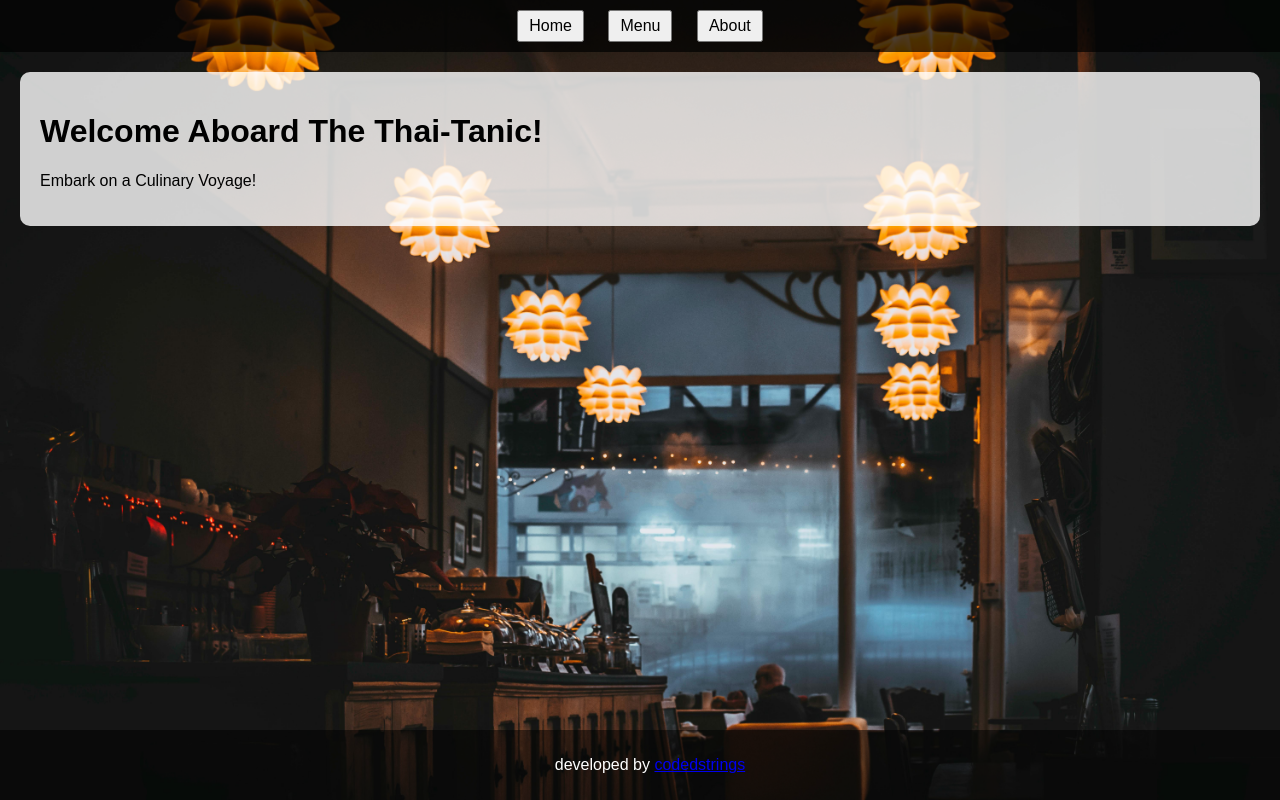
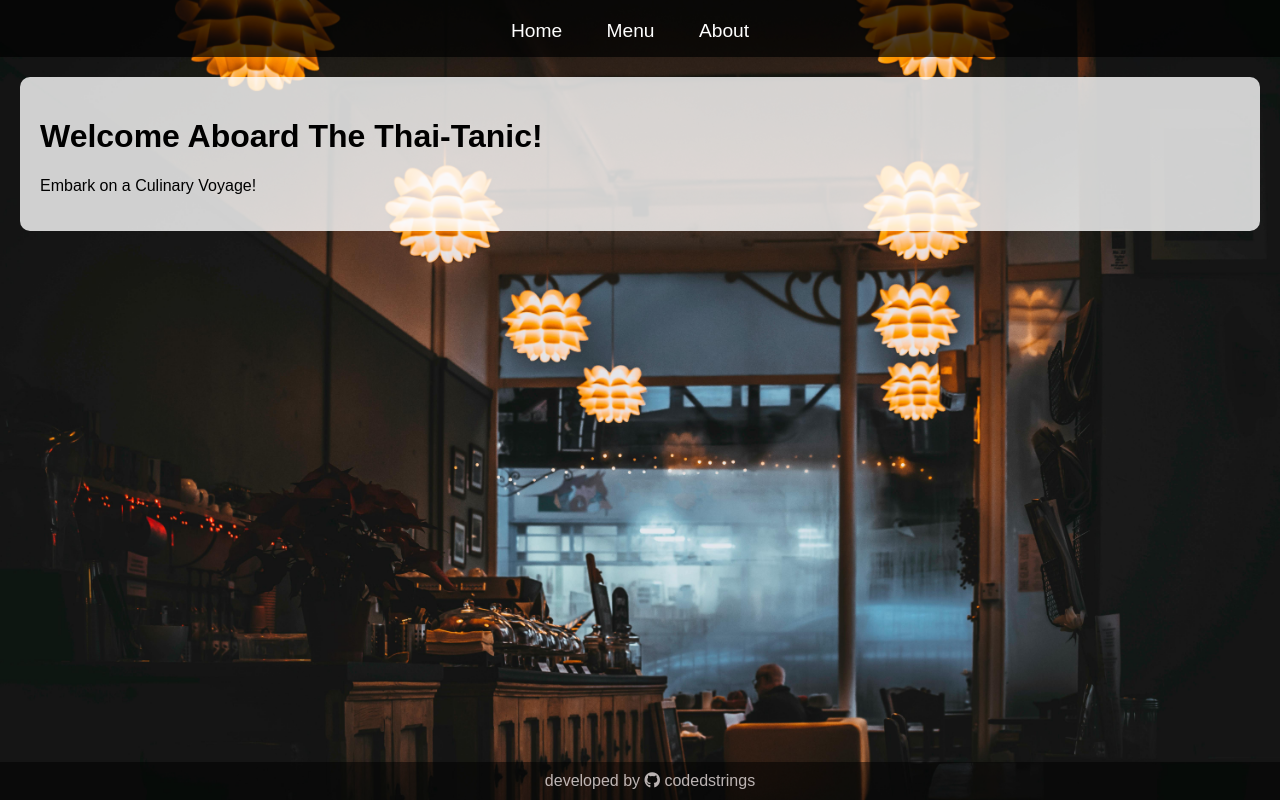
Before and after one commit to codedstrings/odin-restaurant, a website built with webpack: page src/template.html in a window 1280 px wide. Built offline with nearby package versions, Linux system fonts and the light colour scheme.

Commit message:
feat(ui): changes in header(nav) and footer

```diff
--- a/package.json
+++ b/package.json
@@ -18,5 +18,8 @@
     "webpack": "^5.93.0",
     "webpack-cli": "^5.1.4",
     "webpack-dev-server": "^5.0.4"
+  },
+  "dependencies": {
+    "@fortawesome/fontawesome-free": "^6.6.0"
   }
 }
--- a/src/scripts/index.js
+++ b/src/scripts/index.js
@@ -2,6 +2,8 @@ import { loadHome } from './home';
 import { loadMenu } from './menu';
 import { loadAbout } from './about';
 import '../styles.css';
+import '@fortawesome/fontawesome-free/css/all.min.css';
+
 
 function setActiveButton(button) {
     const buttons = document.querySelectorAll('button');
--- a/src/styles.css
+++ b/src/styles.css
@@ -1,3 +1,5 @@
+@import "~@fortawesome/fontawesome-free/css/all.min.css";
+
 body {
     background-image: url('./assets/page-background.jpg');
     background-size: cover;
@@ -12,11 +14,13 @@ body {
 header {
     display: flex;
     justify-content: center;
-    background-color: rgba(0, 0, 0, 0.5);
-    padding: 20px;
+    background-color: rgba(0, 0, 0, 0.7);
+    padding: 15px 0 10px;
+    /* padding: 10px; */
 }
 
-navbutton {
+nav button {
+    padding: 5px 10px;
     background: none;
     border: none;
     color: white;
@@ -25,22 +29,11 @@ navbutton {
     cursor: pointer;
 }
 
-navbutton.active {
+nav button:hover {
+    transform: scale(1.15);
+}
+nav button.active {
     text-decoration: underline;
-}
-
-#content {
-    padding: 20px;
-}
-
-footer {
-    text-align: center;
-    padding: 10px;
-    background-color: rgba(0, 0, 0, 0.5);
-    color: white;
-    position: fixed;
-    width: 100%;
-    bottom: 0;
 }
 #content {
     background-color: rgba(255, 255, 255, 0.8);
@@ -48,14 +41,22 @@ footer {
     margin: 20px;
     border-radius: 10px;
 }
-
-header {
-    background-color: rgba(0, 0, 0, 0.7);
+footer {
+    text-align: center;
     padding: 10px;
+    background-color: rgba(0, 0, 0, 0.5);
+    color: rgba(240, 232, 232, 0.764);
+    position: fixed;
+    width: 100%;
+    bottom: 0;
 }
-
-nav button {
-    margin: 0 10px;
-    padding: 5px 10px;
-    font-size: 16px;
+footer p{
+    margin: 0;
 }
+footer a {
+    text-decoration: none;
+    color: inherit;
+}
+footer a:hover{
+    text-decoration: underline;
+}
--- a/src/template.html
+++ b/src/template.html
@@ -19,7 +19,11 @@
     <div id="content"></div>
     <footer id="footer">
         <p>developed by
-            <a href="https://github.com/codedstrings" target="_blank" rel="noopener noreferrer">codedstrings</a>
+            <i class="fab fa-github"></i>
+            <a href="https://github.com/codedstrings" target="_blank" rel="noopener noreferrer">
+
+                codedstrings
+            </a>
         </p>
     </footer>
 </body>
```
Also changed, not shown: src/assets/github-brands-solid.svg (added), 1 other file.
